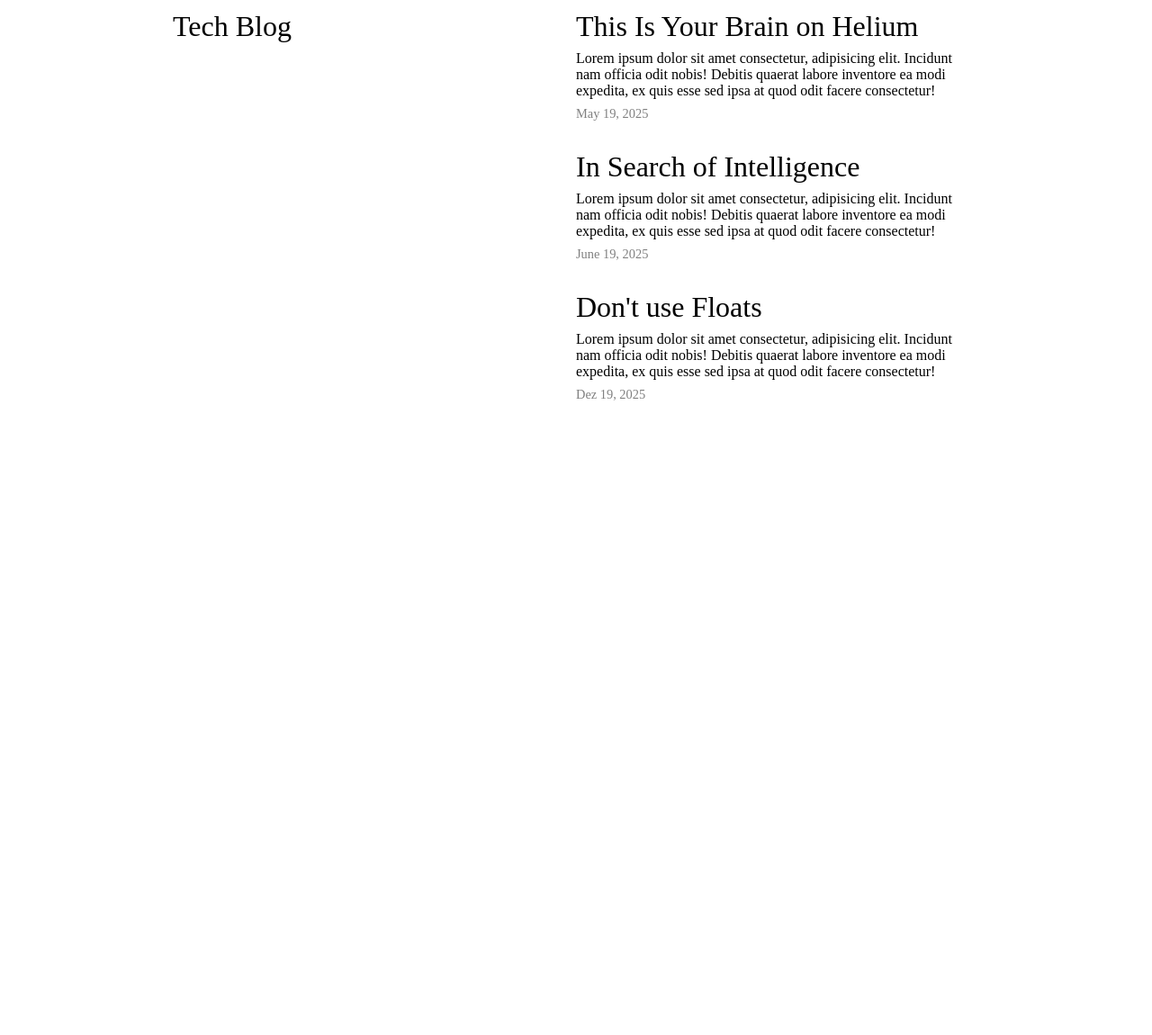
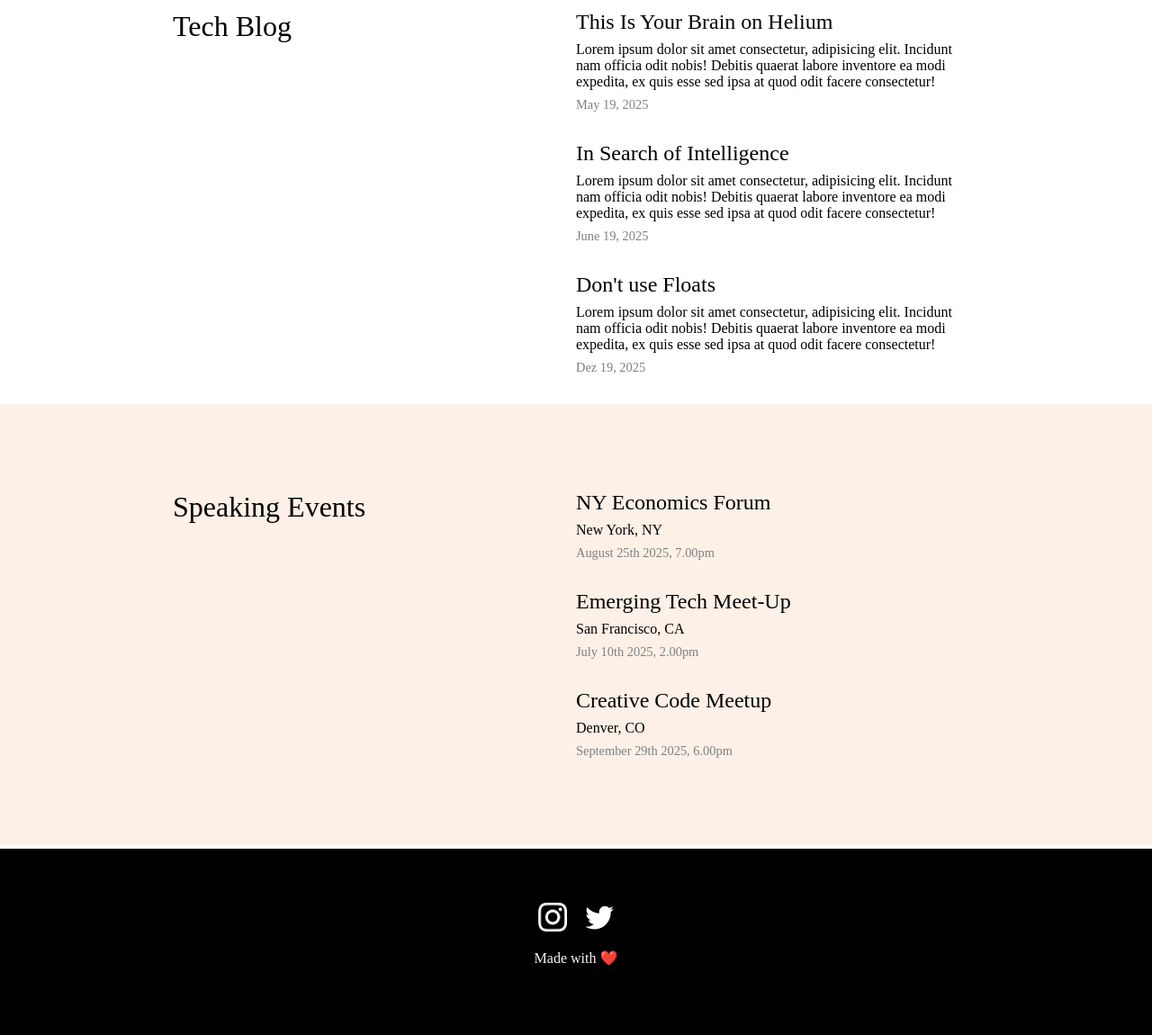
Before and after one commit to Francisfer/htmlCssColtSteele, a plain HTML site: page CSS/08-cv_project/index.html in a window 1280 px wide. Shown: the part 1217-2367 px from the top of the page at 90% size. Before the commit the page ends 1696 px from the top, so only its background shows below. Drawn offline with Linux system fonts and the light colour scheme; a web font is replaced by a local one.

Commit message:
Finished cv project with floats

```diff
--- a/CSS/08-cv_project/index.html
+++ b/CSS/08-cv_project/index.html
@@ -96,5 +96,32 @@
         </div>
       </div>
     </section>
+
+    <section class="events-section">
+      <div class="events-content">
+        <div class="two-column-section">
+          <p>Speaking Events</p>
+          <div class="events">
+            <p class="events-title">NY Economics Forum</p>
+            <p class="events-location">New York, NY</p>
+            <p class="events-date">August 25th 2025, 7.00pm</p>
+            <p class="events-title">Emerging Tech Meet-Up</p>
+            <p class="events-location">San Francisco, CA</p>
+            <p class="events-date">July 10th 2025, 2.00pm</p>
+            <p class="events-title">Creative Code Meetup</p>
+            <p class="events-location">Denver, CO</p>
+            <p class="events-date">September 29th 2025, 6.00pm</p>
+          </div>
+        </div>
+      </div>
+    </section>
+
+    <footer>
+      <div class="footer-content">
+        <img src="./images/instagram.png" alt="" />
+        <img src="./images/twitter.png" alt="" />
+        <p>Made with ❤️</p>
+      </div>
+    </footer>
   </body>
 </html>
--- a/CSS/08-cv_project/styles.css
+++ b/CSS/08-cv_project/styles.css
@@ -105,7 +105,7 @@ body {
   margin-top: 24px;
 }
 
-.blog-title {
+.blog-heading {
   font-size: 1.5rem;
 }
 
@@ -122,3 +122,53 @@ body {
 .blog-posts p {
   margin: 8px 0;
 }
+
+.events-section {
+  width: 100%;
+  background-color: #fdf0e6;
+  padding: 64px 0;
+  display: inline-block;
+}
+
+.events-content {
+  padding: 0 15%;
+}
+
+.events {
+  width: 50%;
+  float: left;
+  margin-top: 24px;
+}
+
+.events p {
+  margin: 8px 0;
+}
+
+.events-title {
+  font-size: 1.5rem;
+}
+
+.events-location {
+  font-size: 1rem;
+}
+
+.events .events-date {
+  font-size: 0.9rem;
+  color: grey;
+  margin-bottom: 32px;
+}
+
+footer {
+  background-color: black;
+  color: whitesmoke;
+  padding: 60px;
+}
+
+.footer-content {
+  text-align: center;
+}
+footer img {
+  width: 2rem;
+  height: 2rem;
+  margin: 0 8px;
+}
```
